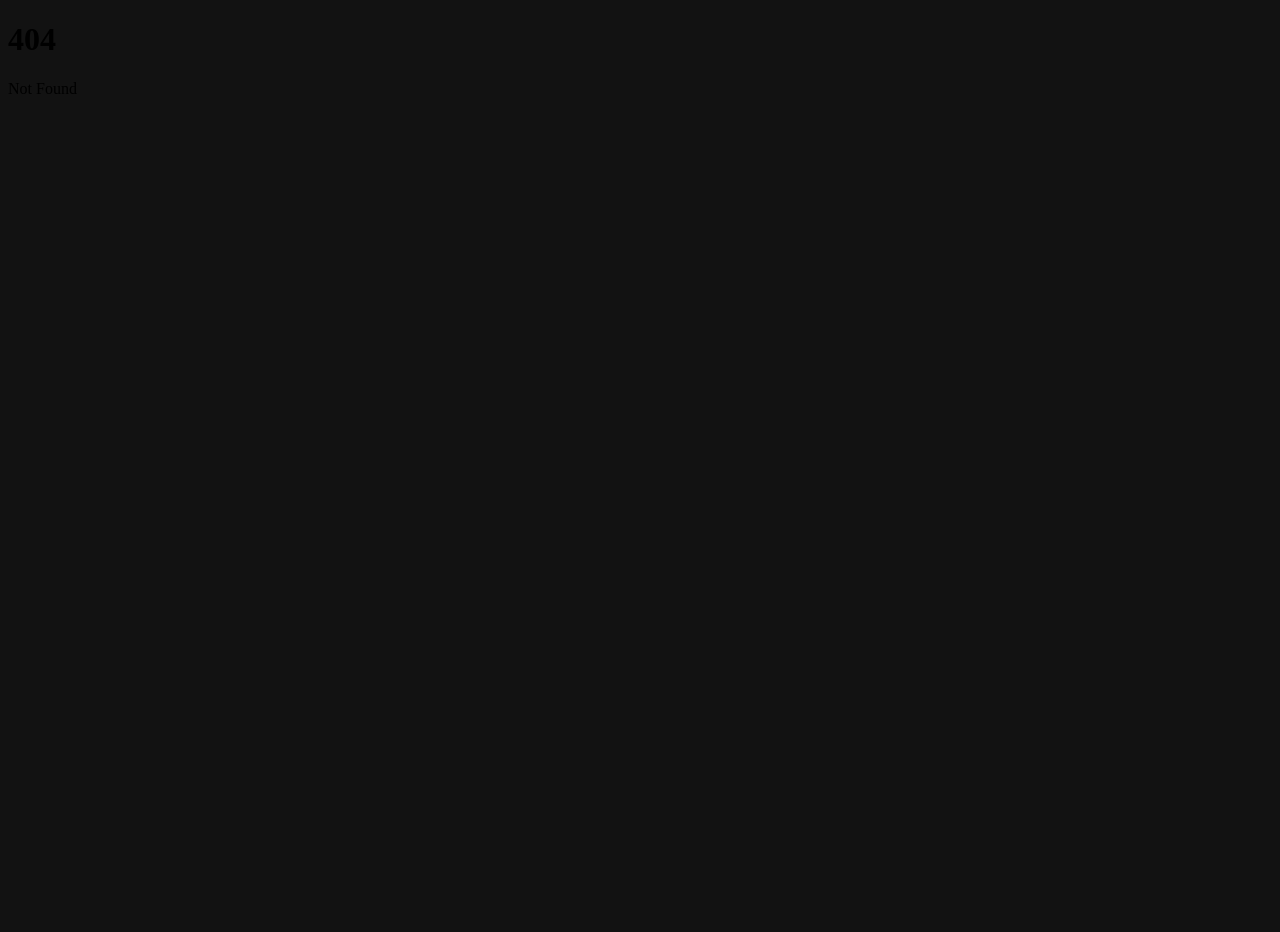
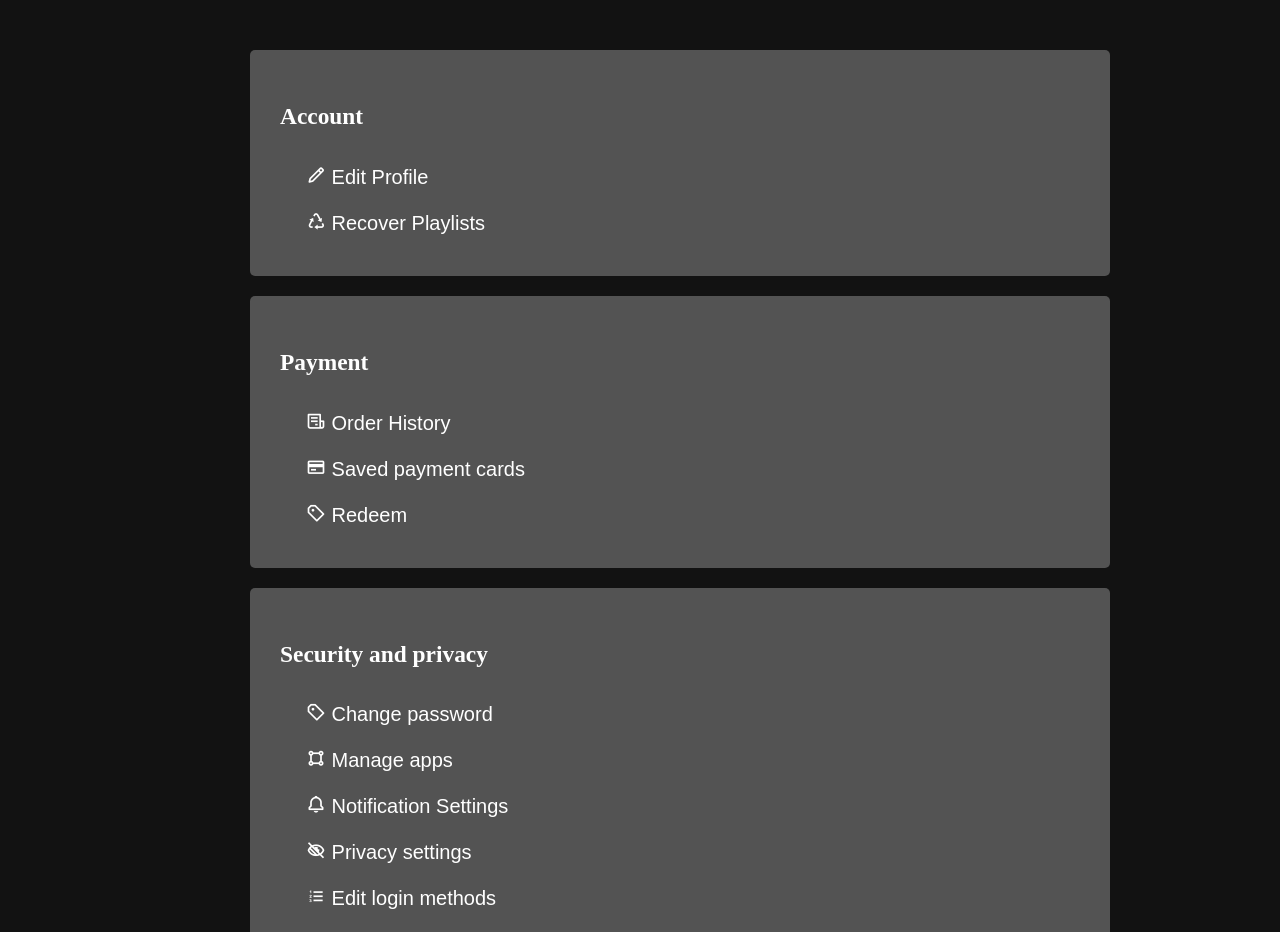
Before and after one commit to ExuviaeSubarashii/SvelteApp, a SvelteKit app in the folder myapp/: page /account in a window 1280 px wide. Before the commit this address had no page. Shown: the top 932 px of the page. Before the commit the page ends 800 px from the top, so only its background shows below. Built offline with nearby package versions, Linux system fonts and the light colour scheme.

Commit message:
checkpoint before adding new things to account

```diff
--- a/myapp/src/app.html
+++ b/myapp/src/app.html
@@ -4,12 +4,14 @@
 		<meta charset="utf-8" />
 		<link rel="icon" href="%sveltekit.assets%/favicon.png" />
 		<meta name="viewport" content="width=device-width, initial-scale=1" />
+		<link href='https://unpkg.com/boxicons@2.1.4/css/boxicons.min.css' rel='stylesheet'>
 		%sveltekit.head%
 	</head>
 	<body data-sveltekit-preload-data="hover">
 		<div style="display: contents">%sveltekit.body%</div>
 	</body>
 </html>
+
 <style>
 	body{
 		background-color: #121212;
--- /dev/null
+++ b/myapp/src/components/AccountProperties.svelte
@@ -0,0 +1,104 @@
+<script lang="ts">
+	import EditProfileComponent from "./EditProfileComponent.svelte";
+
+</script>
+
+<div class="fullbody">
+	<div class="edit-profile" />
+	<div class="update-card" />
+	<div class="account">
+		<h3>Account</h3>
+		<div>
+			<button><i class="bx bx-pencil" /> Edit Profile</button>
+		</div>
+		<div>
+			<button><i class="bx bx-recycle" /> Recover Playlists</button>
+		</div>
+	</div>
+	<div class="payment">
+		<h3>Payment</h3>
+		<div>
+			<button><i class="bx bx-receipt" /> Order History</button>
+		</div>
+		<div>
+			<button><i class="bx bx-credit-card" /> Saved payment cards</button>
+		</div>
+		<div>
+			<button><i class="bx bx-purchase-tag-alt" /> Redeem</button>
+		</div>
+	</div>
+	<div class="security">
+		<h3>Security and privacy</h3>
+		<div>
+			<button><i class="bx bx-purchase-tag-alt" /> Change password</button>
+		</div>
+		<div>
+			<button><i class="bx bx-shape-square" /> Manage apps</button>
+		</div>
+		<div>
+			<button><i class="bx bx-bell" /> Notification Settings</button>
+		</div>
+		<div>
+			<button><i class="bx bx-low-vision" /> Privacy settings</button>
+		</div>
+		<div>
+			<button><i class="bx bx-list-ol" /> Edit login methods</button>
+		</div>
+		<div>
+			<button><i class="bx bx-trash-alt" /> Close account</button>
+		</div>
+		<div>
+			<button><i class="bx bx-right-arrow-alt" /> Sign out everywhere</button>
+		</div>
+	</div>
+</div>
+
+<style>
+    .fullbody i{
+        border-width: 25px;
+        background-color: #535353;
+    }
+	.account,
+	.payment,
+	.security {
+		align-items: center;
+		padding-bottom: 12px;
+		background-color: #535353;
+		border-radius: 5px;
+		width: 100%;
+		margin-bottom: 24px;
+		margin: 10px;
+		padding: 30px;
+	}
+	.fullbody button {
+		font-size: 20px;
+		background-color: transparent;
+		color: white;
+		border: none;
+		transition: 0.3s;
+        margin:10px 20px;
+
+	}
+	.fullbody button:hover {
+		background-color: black;
+		border-width: 4px;
+		border-radius: 10px;
+	}
+	.fullbody {
+		font-size: 20px;
+		display: flex;
+		flex-flow: column;
+		place-content: center flex-start;
+		-webkit-box-pack: start;
+		align-items: flex-start;
+		max-width: 800px;
+		min-height: 800px;
+		margin: 0px auto;
+		padding: 32px 8px;
+	}
+	.fullbody,
+	h3{
+		color: white;
+
+	}
+</style>
--- a/myapp/src/components/CounterComponent.svelte
+++ b/myapp/src/components/CounterComponent.svelte
@@ -21,7 +21,7 @@ export var targetDuration = 0;
 var elapsedSeconds = 0;
 var minutes = Math.floor(elapsedSeconds / 60);
 var remainingSeconds = elapsedSeconds % 60;
-var isRunning = true; // Initially, the timer is running
+var isRunning = true;
 
 function updateCounter() {
   if (isRunning && elapsedSeconds < targetDuration) {
--- /dev/null
+++ b/myapp/src/components/EditProfileComponent.svelte
@@ -0,0 +1,13 @@
+<script lang="ts">
+	import { userEmailValue } from "../datas/user";
+import { userPropertiesbytoken } from "../datas/userproperties";
+</script>
+
+<div>
+<div>
+    <input placeholder="{userEmailValue}">
+</div>
+</div>
+<style>
+
+</style>
--- a/myapp/src/components/SongPropertiesComponent.svelte
+++ b/myapp/src/components/SongPropertiesComponent.svelte
@@ -16,7 +16,7 @@ function PopUpPlaylists(){
     popupplaylists=!popupplaylists;
 
     const unsubscribe = exportedplaylists.subscribe((value) => {
-      playlists = value;
+    playlists = value;
     });
     console.log(playlists);
     console.log(userIdValue);
--- a/myapp/src/components/UserComponent.svelte
+++ b/myapp/src/components/UserComponent.svelte
@@ -23,7 +23,7 @@ onMount(onComponentMount);
         <span>Hover me</span>
         <minidenticon-svg style="height:10px; width:10px;" username="{userPropertiesbytoken.userName}" saturation="60" lightness="50"></minidenticon-svg>
         <div class="dropdown-content">
-            <a href="/user/account">Account <i class='bx bxs-right-top-arrow-circle'></i></a>
+            <a href="/account">Account <i class='bx bxs-right-top-arrow-circle'></i></a>
             <a href="/user/{encodeURIComponent(userprops.userId)}">Profile</a>
             <span>Private Session</span>
             <a href="/user/settings">Settings</a>
--- a/myapp/src/datas/user.ts
+++ b/myapp/src/datas/user.ts
@@ -2,9 +2,11 @@ import { browser } from "$app/environment";
 import { writable } from "svelte/store";
 export var userTokenValue:any;
 export var userIdValue:any;
+export var userEmailValue:any;
 // Initialize the store with a default value
 export const usertoken = writable(browser ? localStorage.getItem("usertoken") || undefined : undefined);
 export const userId = writable(browser ? localStorage.getItem("userId") || undefined : undefined);
+export const userEmail = writable(browser ? localStorage.getItem("userEmail") || undefined : undefined);
 
 usertoken.subscribe((val) => {
   if (browser) {
@@ -22,4 +24,7 @@ userId.subscribe((val) => {
   userId.subscribe(($userId)=>{
     userIdValue=$userId;
   })
+  userEmail.subscribe(($userEmail)=>{
+    userEmailValue=$userEmail;
+  })
   export default userTokenValue;
--- /dev/null
+++ b/myapp/src/routes/account/+page.svelte
@@ -0,0 +1,7 @@
+<script lang="ts">
+    import type { PageData } from './$types';
+    import AccountProperties from '../../components/AccountProperties.svelte';
+
+    export let data: PageData;
+</script>
+<AccountProperties/>
--- /dev/null
+++ b/myapp/src/routes/account/+page.ts
@@ -0,0 +1,5 @@
+import type { PageLoad } from './$types';
+
+export const load = (async () => {
+    return {};
+}) satisfies PageLoad;
```
Also changed, not shown: myapp/src/components/CreatePlaylistComponent.svelte (+4 -3 lines), myapp/src/components/FollowingComponent.svelte (+13 -10 lines).
